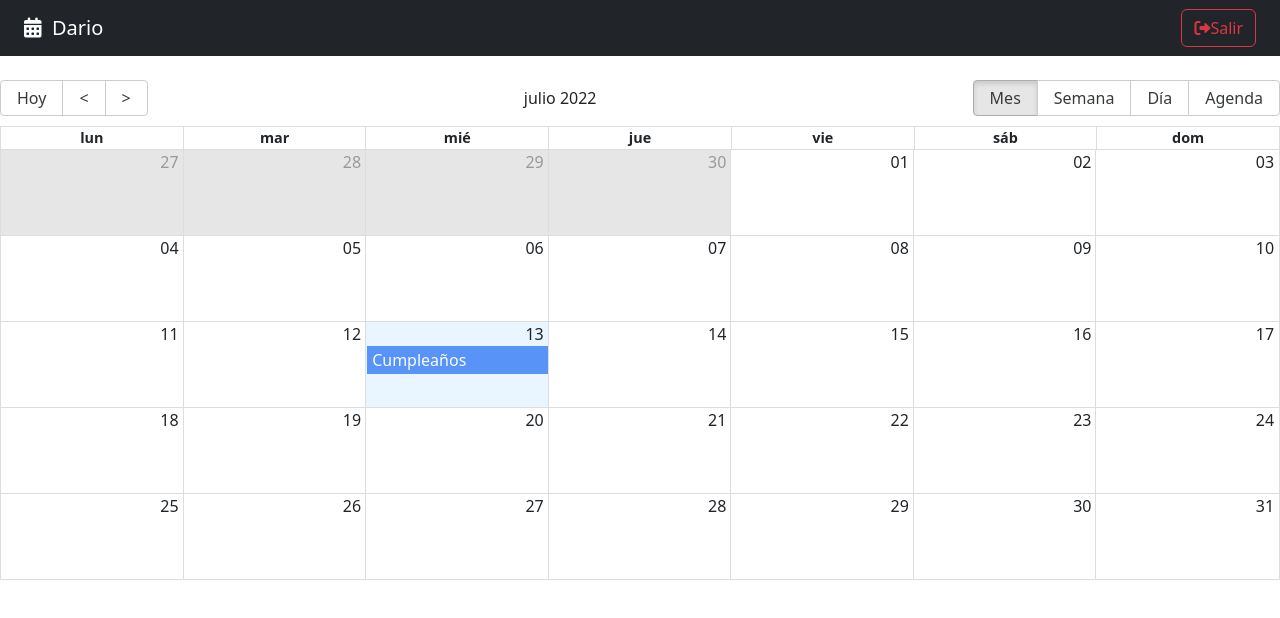
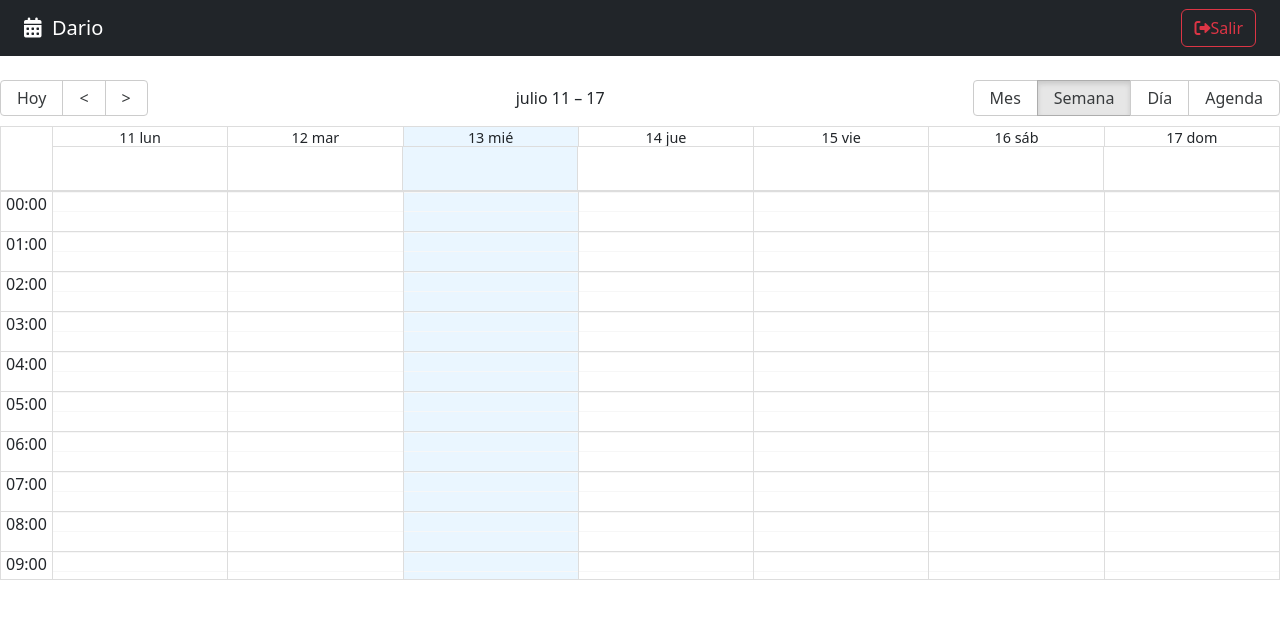
Before and after one commit to RunyShark/Calendar, a React (Vite) app: page / in a window 1280 px wide. Shown: the top 618 px of the page. Built offline with nearby package versions, Linux system fonts and the light colour scheme.

Commit message:
Calendar localStorage

```diff
--- /dev/null
+++ b/src/calenadar/components/CalendarEven.jsx
@@ -0,0 +1,20 @@
+import React from "react";
+
+export const CalendarEven = ({
+  event: {
+    title,
+    notes,
+    start,
+    end,
+    bgColor,
+    user: { name, id },
+  },
+}) => {
+  return (
+    <>
+      <strong>{title}</strong>
+      <span> - {name}</span>
+      <p>{notes}</p>
+    </>
+  );
+};
--- a/src/calenadar/components/index.js
+++ b/src/calenadar/components/index.js
@@ -1 +1,2 @@
 export * from "./Navbar";
+export * from "./CalendarEven";
--- a/src/calenadar/pages/CalendarPages.jsx
+++ b/src/calenadar/pages/CalendarPages.jsx
@@ -1,22 +1,9 @@
+import { useState } from "react";
+
 import { Calendar } from "react-big-calendar";
-import enUS from "date-fns/locale/en-US";
 import "react-big-calendar/lib/css/react-big-calendar.css";
 import { addHours } from "date-fns";
-import { Navbar, localizer, getMessagesEs } from "../../index";
-
-const eventeStyleGetter = (event, start, end, isSelected) => {
-  console.log({ event, start, end, isSelected });
-
-  const style = {
-    backgroundColor: "#347CF7",
-    borderRadius: "0px",
-    opacity: 0.8,
-    color: "white",
-  };
-  return {
-    style,
-  };
-};
+import { Navbar, localizer, getMessagesEs, CalendarEven } from "../../index";
 
 const events = [
   {
@@ -33,6 +20,29 @@ const events = [
 ];
 
 export const CalendarPages = () => {
+  const [lastView, setLastView] = useState(
+    localStorage.getItem("lasView") || "week"
+  );
+  const eventeStyleGetter = (event, start, end, isSelected) => {
+    const style = {
+      backgroundColor: "#347CF7",
+      borderRadius: "0px",
+      opacity: 0.8,
+      color: "white",
+    };
+    return {
+      style,
+    };
+  };
+  const onDobleClick = (event) => {
+    console.log({ dobleClick: event });
+  };
+  const onSelect = (event) => {
+    console.log({ click: event });
+  };
+  const onViewChaged = (event) => {
+    localStorage.setItem("lasView", event);
+  };
   return (
     <>
       <Navbar />
@@ -40,11 +50,18 @@ export const CalendarPages = () => {
         culture="es"
         localizer={localizer}
         events={events}
+        defaultView={lastView}
         startAccessor="start"
         endAccessor="end"
         style={{ height: 500 }}
         messages={getMessagesEs()}
         eventPropGetter={eventeStyleGetter}
+        components={{
+          event: CalendarEven,
+        }}
+        onDoubleClickEvent={onDobleClick}
+        onSelectEvent={onSelect}
+        onView={onViewChaged}
       />
     </>
   );
```
